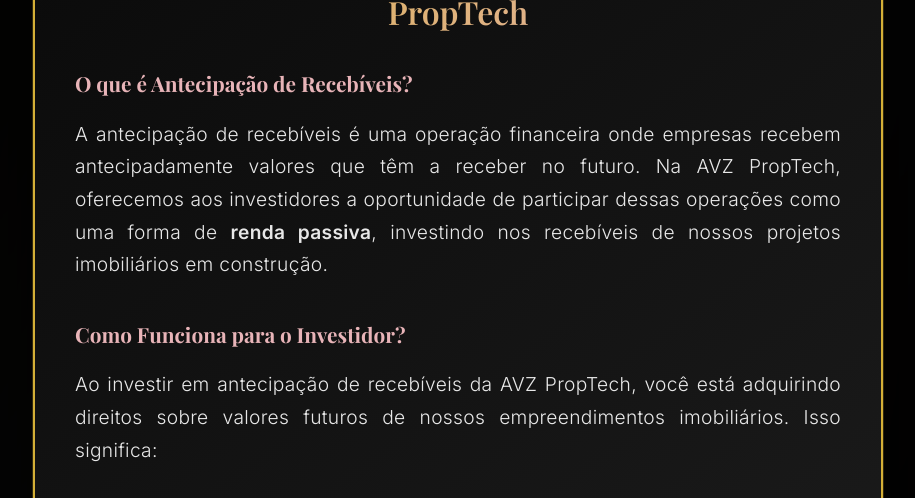
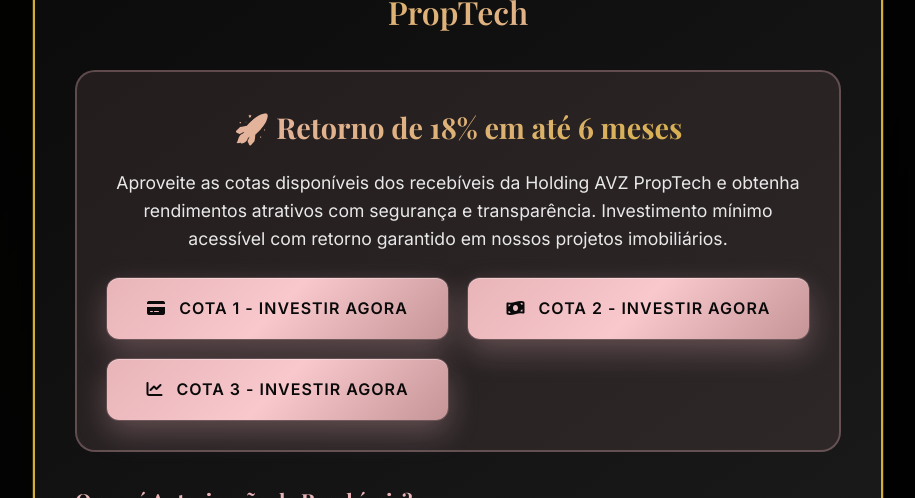
Before and after one commit to Vivianeadev/Project-AVZ, a plain HTML site: page index.html in a window 1280 px wide. Both pictures are taken after a click on the button "ANTECIPAÇÃO DE RECEBÍVEIS". Shown: the part 1076-1574 px from the top of the page, without its empty margins (182-1097 px from the left). Drawn offline with nearby package versions, Linux system fonts and the light colour scheme; a script that the page names is missing.

Commit message:
Index.html

```diff
--- a/index.html
+++ b/index.html
@@ -313,6 +313,97 @@
       background: linear-gradient(135deg, var(--rose-gold) 0%, var(--gold) 100%);
       transform: translateY(-2px);
       box-shadow: 0 12px 25px rgba(212,175,55,0.4);
+    }
+
+    /* Estilos para os botões de pagamento dos recebíveis */
+    .recebiveis-payment-section {
+      background: rgba(232, 180, 184, 0.1);
+      border: 2px solid rgba(232, 180, 184, 0.3);
+      border-radius: 20px;
+      padding: 30px;
+      margin: 30px 0;
+      text-align: center;
+    }
+
+    .recebiveis-highlight {
+      background: linear-gradient(135deg, var(--rose-gold) 0%, var(--gold) 100%);
+      -webkit-background-clip: text;
+      -webkit-text-fill-color: transparent;
+      background-clip: text;
+      font-size: 1.8rem;
+      font-weight: 700;
+      margin-bottom: 15px;
+      font-family: 'Playfair Display', serif;
+    }
+
+    .recebiveis-description {
+      color: rgba(255, 255, 255, 0.9);
+      font-size: 1.1rem;
+      margin-bottom: 25px;
+      line-height: 1.6;
+    }
+
+    .payment-buttons-grid {
+      display: grid;
+      grid-template-columns: repeat(auto-fit, minmax(250px, 1fr));
+      gap: 20px;
+      margin-top: 25px;
+    }
+
+    .payment-btn {
+      background: linear-gradient(135deg, var(--rose-gold) 0%, #f8c8cc 50%, var(--dark-rose) 100%);
+      border: none;
+      padding: 16px 24px;
+      border-radius: 12px;
+      color: var(--black);
+      font-size: 1rem;
+      font-weight: 600;
+      cursor: pointer;
+      transition: all 0.4s cubic-bezier(0.175, 0.885, 0.32, 1.275);
+      position: relative;
+      overflow: hidden;
+      text-transform: uppercase;
+      letter-spacing: 1px;
+      box-shadow:
+        0 12px 30px rgba(232,180,184,0.3),
+        inset 0 1px 0 rgba(255,255,255,0.3),
+        0 0 0 1px rgba(232,180,184,0.2);
+      font-family: 'Inter', sans-serif;
+      text-decoration: none;
+      display: inline-block;
+    }
+
+    .payment-btn::before {
+      content: '';
+      position: absolute;
+      top: 0;
+      left: -100%;
+      width: 100%;
+      height: 100%;
+      background: linear-gradient(90deg, transparent, rgba(255,255,255,0.4), transparent);
+      transition: left 0.6s ease;
+    }
+
+    .payment-btn:hover::before {
+      left: 100%;
+    }
+
+    .payment-btn:hover {
+      transform: translateY(-4px) scale(1.02);
+      box-shadow:
+        0 20px 40px rgba(232,180,184,0.4),
+        inset 0 1px 0 rgba(255,255,255,0.4),
+        0 0 0 1px rgba(232,180,184,0.3),
+        0 0 30px rgba(232,180,184,0.2);
+      background: linear-gradient(135deg, #f8c8cc 0%, var(--rose-gold) 50%, var(--dark-rose) 100%);
+    }
+
+    .payment-btn:active {
+      transform: translateY(-2px) scale(0.98);
+    }
+
+    .payment-btn i {
+      margin-right: 8px;
     }
 
     /* Hero Section */
@@ -785,6 +876,15 @@
       .lookup-btn {
         width: 100%;
       }
+
+      .payment-buttons-grid {
+        grid-template-columns: 1fr;
+        gap: 15px;
+      }
+
+      .payment-btn {
+        width: 100%;
+      }
     }
 
     @media (min-width: 601px) {
@@ -922,6 +1022,28 @@
     <div class="modal-content">
       <span class="close-btn" onclick="closeModal('modalRecebiveis')">&times;</span>
       <h2>Investimento em Antecipação de Recebíveis - AVZ PropTech</h2>
+
+      <!-- Nova seção com destaque para o retorno e botões de pagamento -->
+      <div class="recebiveis-payment-section">
+        <div class="recebiveis-highlight">
+          🚀 Retorno de 18% em até 6 meses
+        </div>
+        <div class="recebiveis-description">
+          Aproveite as cotas disponíveis dos recebíveis da Holding AVZ PropTech e obtenha rendimentos atrativos com segurança e transparência. Investimento mínimo acessível com retorno garantido em nossos projetos imobiliários.
+        </div>
+
+        <div class="payment-buttons-grid">
+          <a href="#" class="payment-btn" onclick="alert('Redirecionando para o link de pagamento da Cota 1...')">
+            <i class="fas fa-credit-card"></i> Cota 1 - Investir Agora
+          </a>
+          <a href="#" class="payment-btn" onclick="alert('Redirecionando para o link de pagamento da Cota 2...')">
+            <i class="fas fa-money-bill-wave"></i> Cota 2 - Investir Agora
+          </a>
+          <a href="#" class="payment-btn" onclick="alert('Redirecionando para o link de pagamento da Cota 3...')">
+            <i class="fas fa-chart-line"></i> Cota 3 - Investir Agora
+          </a>
+        </div>
+      </div>
 
       <h3>O que é Antecipação de Recebíveis?</h3>
       <p>
```
